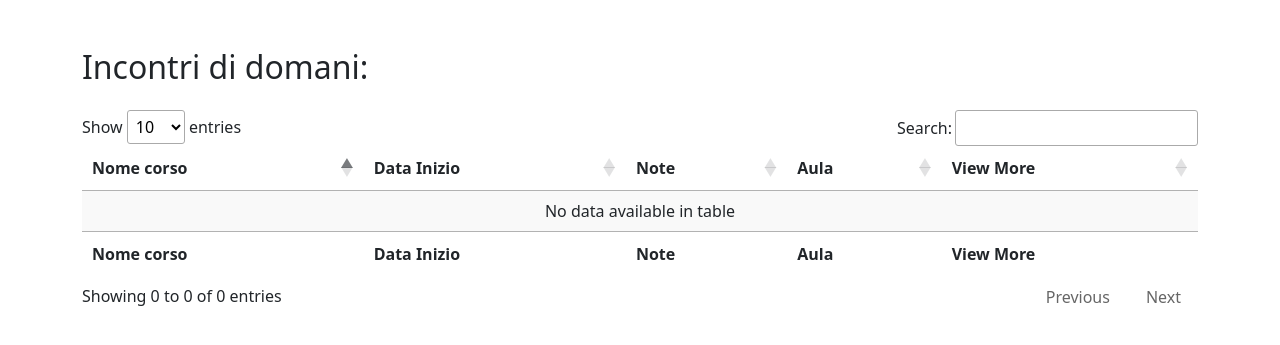
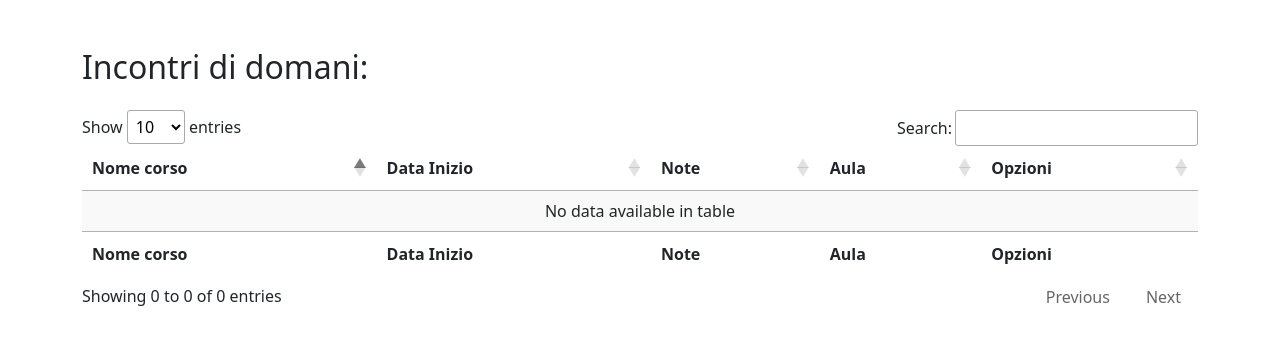
Before and after one commit to michele25-10/ServerDispersione, a PHP site: page /pages/getIncontriTomorrow.php in a window 1280 px wide. Shown: the part 91-436 px from the top of the page. Run offline with PHP 8.4, Linux system fonts and the light colour scheme; data that the repository does not hold is empty; some libraries are stand-ins or nearby versions.

Commit message:
Update getIncontriTomorrow.php

```diff
--- a/pages/getIncontriTomorrow.php
+++ b/pages/getIncontriTomorrow.php
@@ -30,7 +30,7 @@
                         <th>Data Inizio</th>
                         <th>Note</th>
                         <th>Aula</th>
-                        <th>View More</th>
+                        <th>Opzioni</th>
                     </tr>
                 </thead>
                 <tbody>
@@ -43,7 +43,7 @@
                         <td>
                             <a
                                 href="presenze.php?id_incontro=<?php echo $row['id'] ?>&nome_corso=<?php echo $row['id_corso'] ?>">
-                                <button class="btn btn-secondary">
+                                <button class="btn btn-success">
                                     <svg xmlns="http://www.w3.org/2000/svg" width="16" height="16" fill="currentColor"
                                         class="bi bi-journal-bookmark-fill" viewBox="0 0 16 16">
                                         <path fill-rule="evenodd"
@@ -65,7 +65,7 @@
                         <th>Data Inizio</th>
                         <th>Note</th>
                         <th>Aula</th>
-                        <th>View More</th>
+                        <th>Opzioni</th>
                     </tr>
                 </tfoot>
             </table>
```
